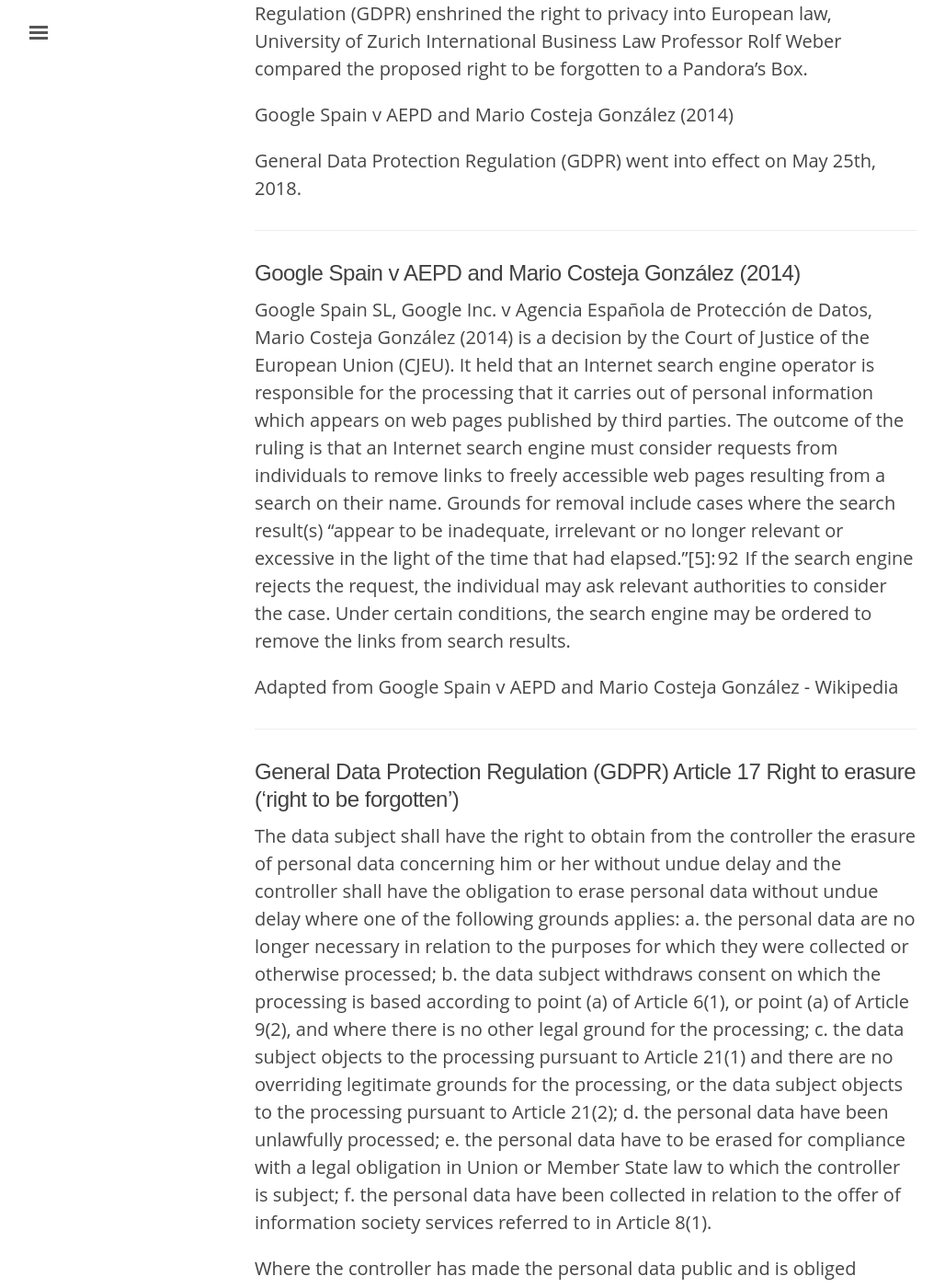
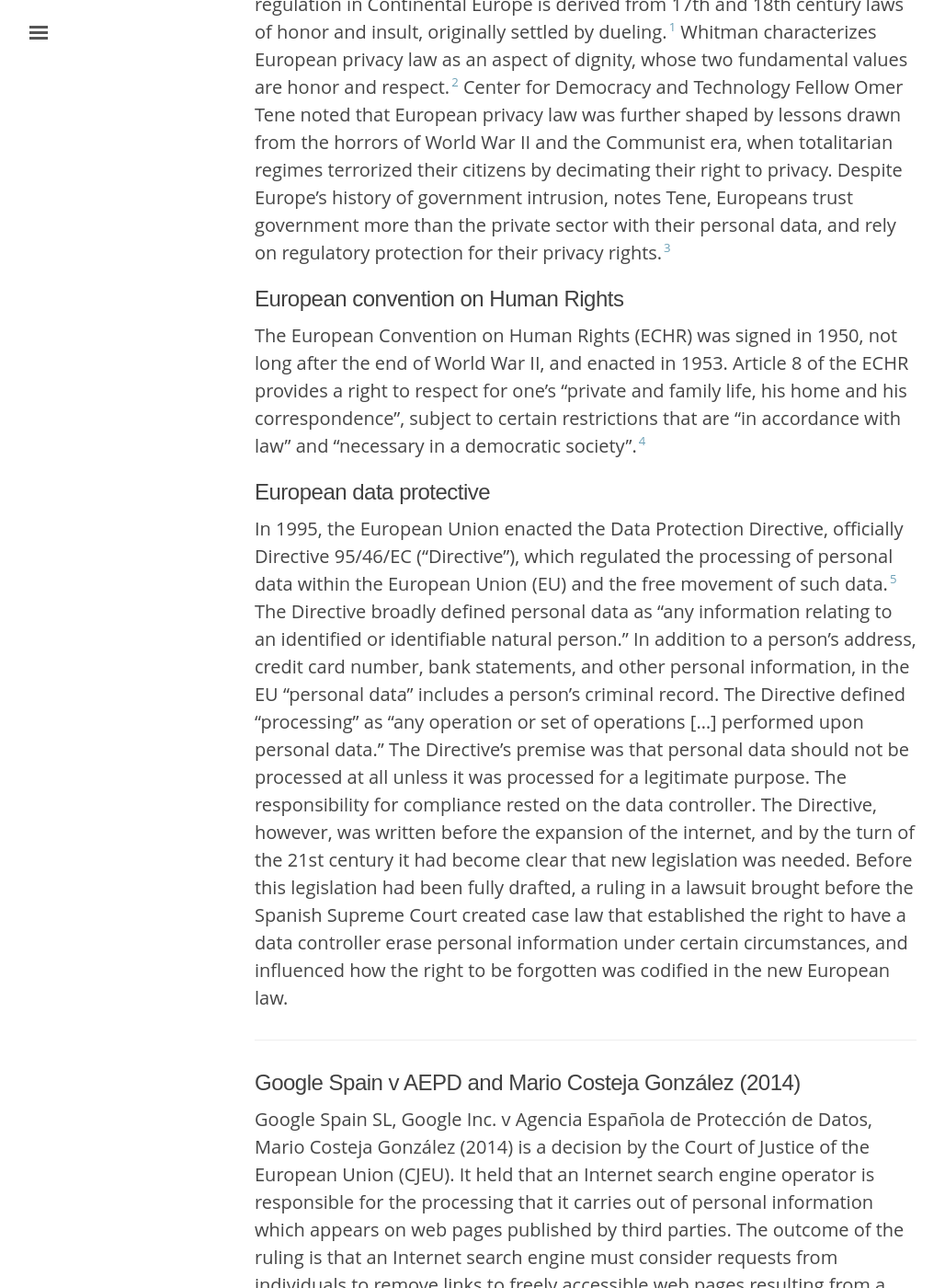
Before and after one commit to binipringle/right-to-be-forgotten, a Jekyll site: the page built from _texts/2-europe.md, in a window 1280 px wide and 1400 px high, scrolled down 472 px. Shown: the whole window at 92% size, without its empty margins (3-1031 px from the left). Built offline with Jekyll 4.4.1, drawn with Linux system fonts in a browser that asks for light colours; some of the changed text lies outside the part shown.

Commit message:
started writing europe section

```diff
--- a/_texts/2-europe.md
+++ b/_texts/2-europe.md
@@ -14,6 +14,48 @@
 
 ---
 
+In “The Two Western Cultures of Privacy: Dignity Versus Liberty” (Yale Law Journal, 2004), law professor and scholar James Whitman wrote that privacy regulation in Continental Europe is derived from 17th and 18th century laws of honor and insult, originally settled by dueling.[^1] Whitman characterizes European privacy law as an aspect of dignity, whose two fundamental values are honor and respect.[^2] Center for Democracy and Technology Fellow Omer Tene noted that European privacy law was further shaped by lessons drawn from the horrors of World War II and the Communist era, when totalitarian regimes terrorized their citizens by decimating their right to privacy. Despite Europe's history of government intrusion, notes Tene, Europeans trust government more than the private sector with their personal data, and rely on regulatory protection for their privacy rights.[^4]
+
+[^1]:Whitman, James Q. "The Two Western Cultures of Privacy: Dignity Versus Liberty." Yale Law Journal, vol. 113, no. 6, April 2004, [privacy.comparativelaw.yale.edu/article/two-western-cultures-privacy-dignity-versus-liberty](https://www.yalelawjournal.org/article/the-two-western-cultures-of-privacy-dignity-versus-liberty). Accessed 14 May 2023.
+
+[^2]:*Id.*
+
+[^3]:Tene, Edward. "Privacy in Europe and the United States: I Know It When I See It." Center for Democracy and Technology, 27 June 2011, [cdt.org/insights/privacy-in-europe-and-the-united-states-i-know-it-when-i-see-it/](https://cdt.org/insights/privacy-in-europe-and-the-united-states-i-know-it-when-i-see-it/). Accessed 14 May 2023.
+
+[^4]:*Id.*
+
+## European convention on Human Rights
+
+The European Convention on Human Rights (ECHR) was signed in 1950, not long after the end of World War II, and enacted in 1953. Article 8 of the ECHR provides a right to respect for one's "private and family life, his home and his correspondence", subject to certain restrictions that are "in accordance with law" and "necessary in a democratic society".[^5]
+
+[^5]:Council of Europe. "European Convention on Human Rights - Article 8: Right to respect for private and family life." Council of Europe, [www.coe.int/en/web/human-rights-convention/private-life](https://www.coe.int/en/web/human-rights-convention/private-life). Accessed 14 May 2023.
+
+## European data protective
+
+In 1995, the European Union enacted the Data Protection Directive, officially Directive 95/46/EC ("Directive"), which regulated the processing of personal data within the European Union (EU) and the free movement of such data.[^6] The Directive broadly defined personal data as "any information relating to an identified or identifiable natural person." In addition to a person's address, credit card number, bank statements, and other personal information, in the EU "personal data" includes a person's criminal record. The Directive defined "processing" as "any operation or set of operations [...] performed upon personal data." The Directive's premise was that personal data should not be processed at all unless it was processed for a legitimate purpose. The responsibility for compliance rested on the data controller. The Directive, however, was written before the expansion of the internet, and by the turn of the 21st century it had become clear that new legislation was needed. Before this legislation had been fully drafted, a ruling in a lawsuit brought before the Spanish Supreme Court created case law that established the right to have a data controller erase personal information under certain circumstances, and influenced how the right to be forgotten was codified in the new European law.
+
+[^6]:Directive 95/46/EC of the European Parliament and of the Council of 24 October 1995 on the protection of individuals with regard to the processing of personal data and on the free movement of such data. No longer in force, Date of end of validity: 24/05/2018; Repealed by 32016R0679. Latest consolidated version: 20/11/2003. [eur-lex.europa.eu/legal-content/EN/TXT/?uri=CELEX:31995L0046](https://eur-lex.europa.eu/legal-content/EN/TXT/?uri=CELEX:31995L0046). Accessed 14 May 2023.
+
+---
+## Google Spain v AEPD and Mario Costeja González (2014)
+
+Google Spain SL, Google Inc. v Agencia Española de Protección de Datos, Mario Costeja González (2014) is a decision by the Court of Justice of the European Union (CJEU). It held that an Internet search engine operator is responsible for the processing that it carries out of personal information which appears on web pages published by third parties. The outcome of the ruling is that an Internet search engine must consider requests from individuals to remove links to freely accessible web pages resulting from a search on their name. Grounds for removal include cases where the search result(s) "appear to be inadequate, irrelevant or no longer relevant or excessive in the light of the time that had elapsed."[5]: 92  If the search engine rejects the request, the individual may ask relevant authorities to consider the case. Under certain conditions, the search engine may be ordered to remove the links from search results.
+
+Adapted from Google Spain v AEPD and Mario Costeja González - Wikipedia
+
+, and proportionality.
+
+GDPR
+
+The General Data Protection Regulation, adopted in April 2016, superseded the Data Protection Directive and became enforceable on 25 May 2018.[2]
+
+GDPR
+
+
+
+
+
+
 ## Viability and implementation of the law
 
 Writing in 2011 shortly before the European Union's General Data Protection Regulation (GDPR) enshrined the right to privacy into European law, University of Zurich International Business Law Professor Rolf Weber compared the proposed right to be forgotten to a Pandora's Box.
@@ -26,11 +68,7 @@
 
 ---
 
-## Google Spain v AEPD and Mario Costeja González (2014)
 
-Google Spain SL, Google Inc. v Agencia Española de Protección de Datos, Mario Costeja González (2014) is a decision by the Court of Justice of the European Union (CJEU). It held that an Internet search engine operator is responsible for the processing that it carries out of personal information which appears on web pages published by third parties. The outcome of the ruling is that an Internet search engine must consider requests from individuals to remove links to freely accessible web pages resulting from a search on their name. Grounds for removal include cases where the search result(s) "appear to be inadequate, irrelevant or no longer relevant or excessive in the light of the time that had elapsed."[5]: 92  If the search engine rejects the request, the individual may ask relevant authorities to consider the case. Under certain conditions, the search engine may be ordered to remove the links from search results.
-
-Adapted from Google Spain v AEPD and Mario Costeja González - Wikipedia
 
 ---
 
```
Also changed, not shown: _texts/1-origins-and-evolution.md (+5 -5 lines).
